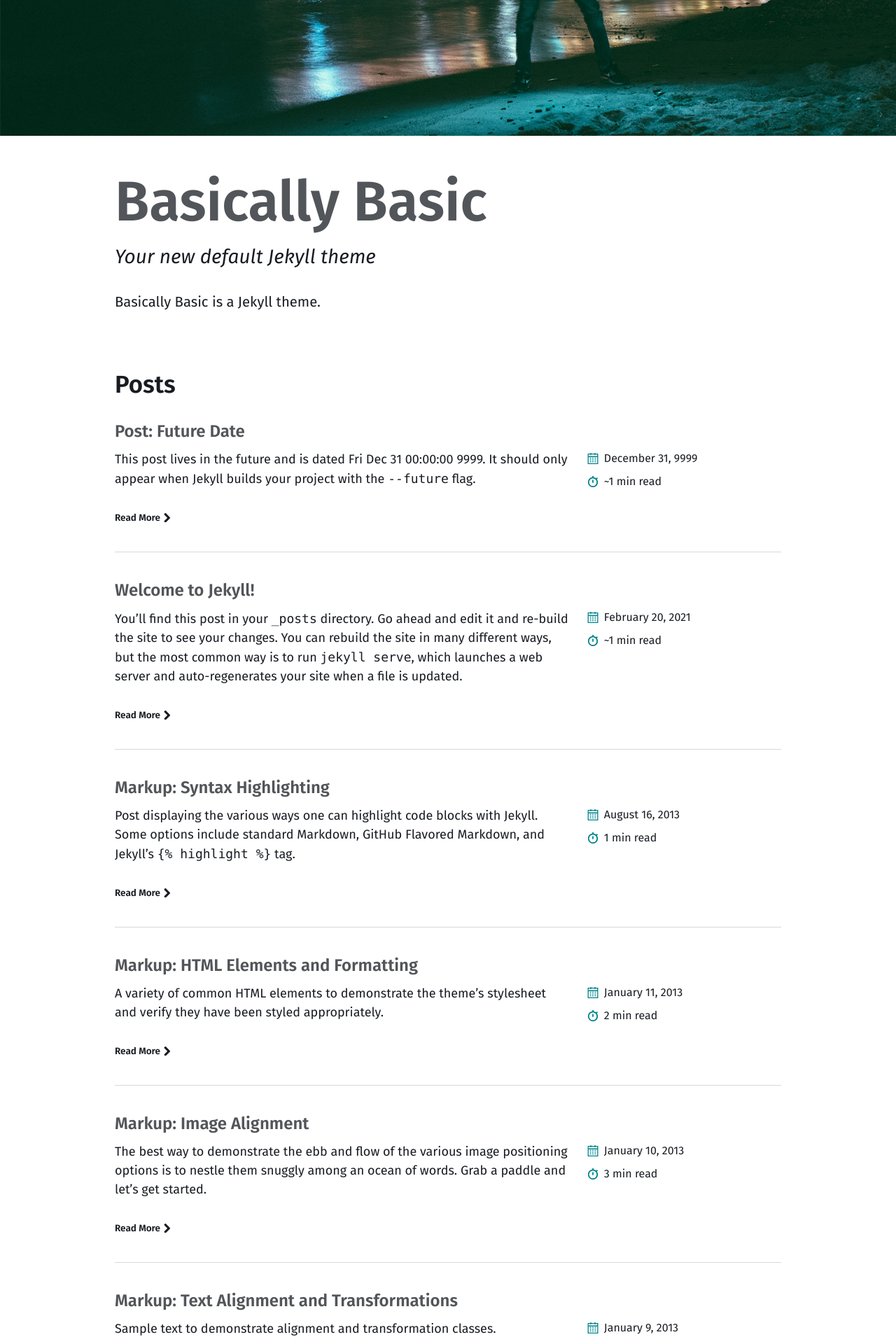
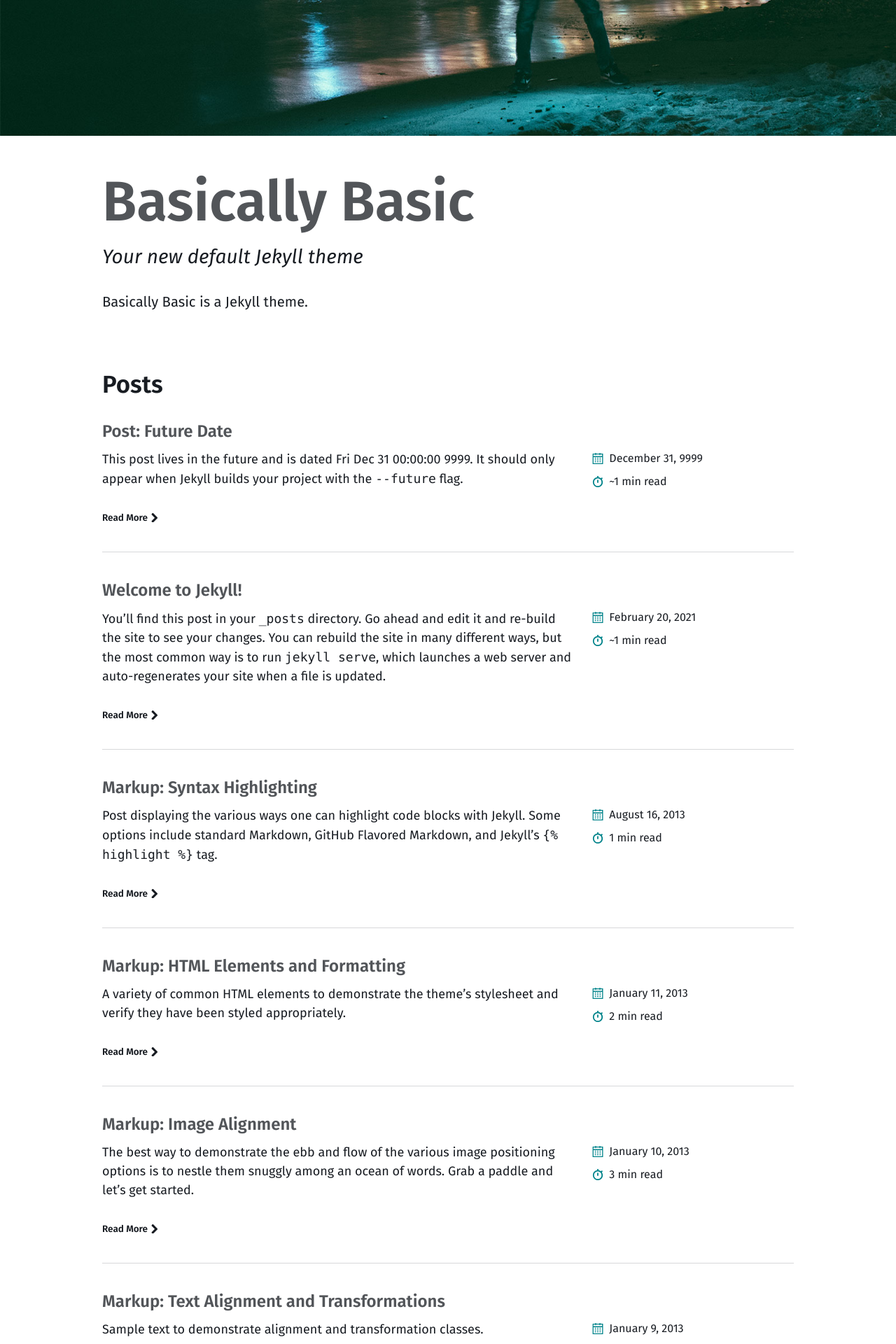
Before and after one commit to motilalmeher/motilalmeher.github.io, a Jekyll site: the page built from index.md, in a window 1280 px wide. Shown: the part 499-2419 px from the top of the page at 70% size. Built offline with Jekyll 4.4.1, drawn with Linux system fonts in a browser that asks for light colours; the list of posts is cut into pages by our own code; comment, search, counter and statistics services are not loaded.

Commit message:
Update _layout.scss

```diff
--- a/_sass/basically-basic/_layout.scss
+++ b/_sass/basically-basic/_layout.scss
@@ -32,18 +32,18 @@ main {
     }
 
     @include breakpoint($medium) {
-      padding-right: 2rem;
-      padding-left: 2rem;
+      padding-right: 1rem;
+      padding-left: 1rem;
     }
 
     @include breakpoint($large) {
-      padding-right: 2rem;
-      padding-left: 2rem;
+      padding-right: 1rem;
+      padding-left: 1rem;
     }
 
     @include breakpoint($xlarge) {
-      padding-right: 2rem;
-      padding-left: 2rem;
+      padding-right: 1rem;
+      padding-left: 1rem;
     }
   }
 }
```
